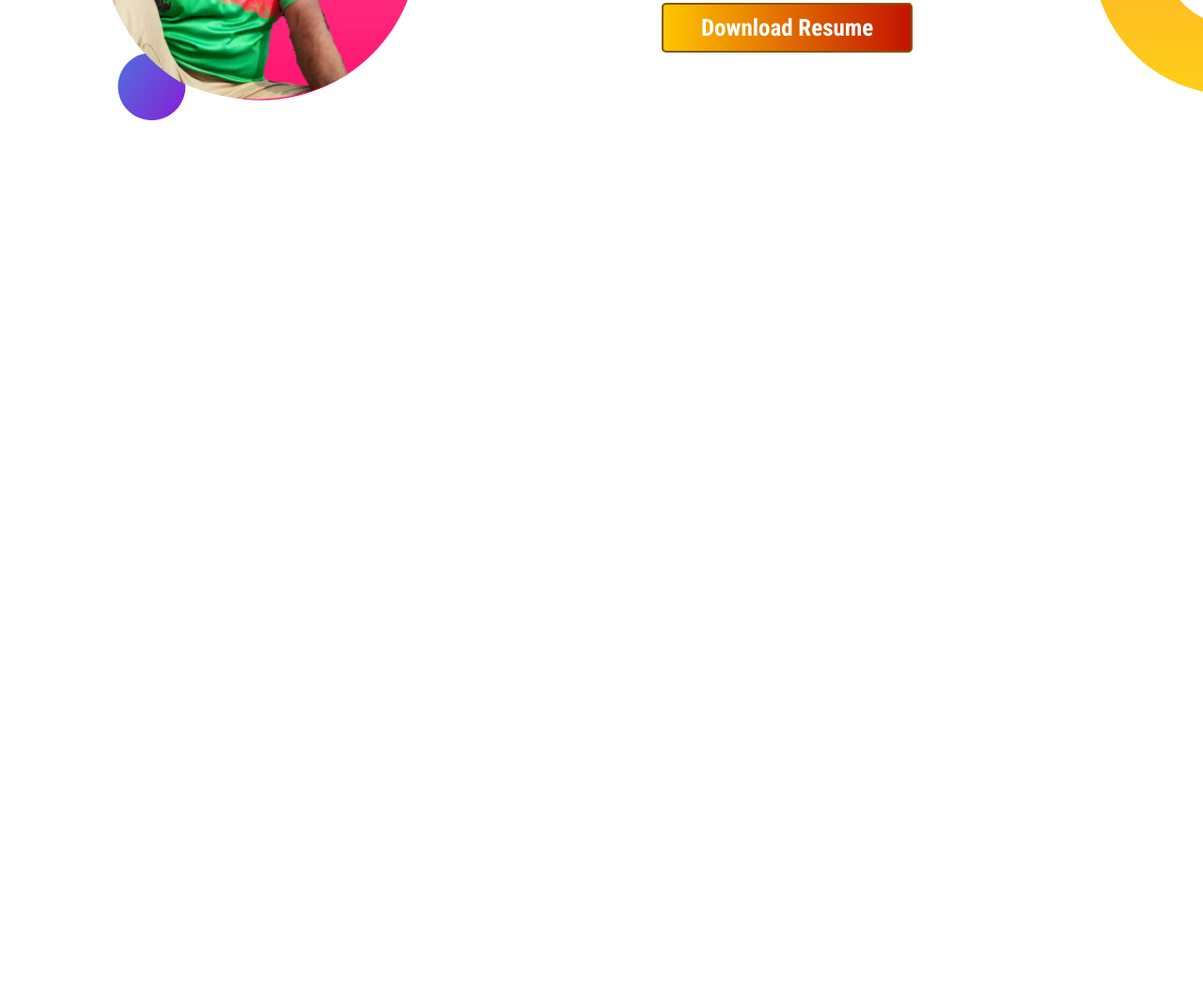
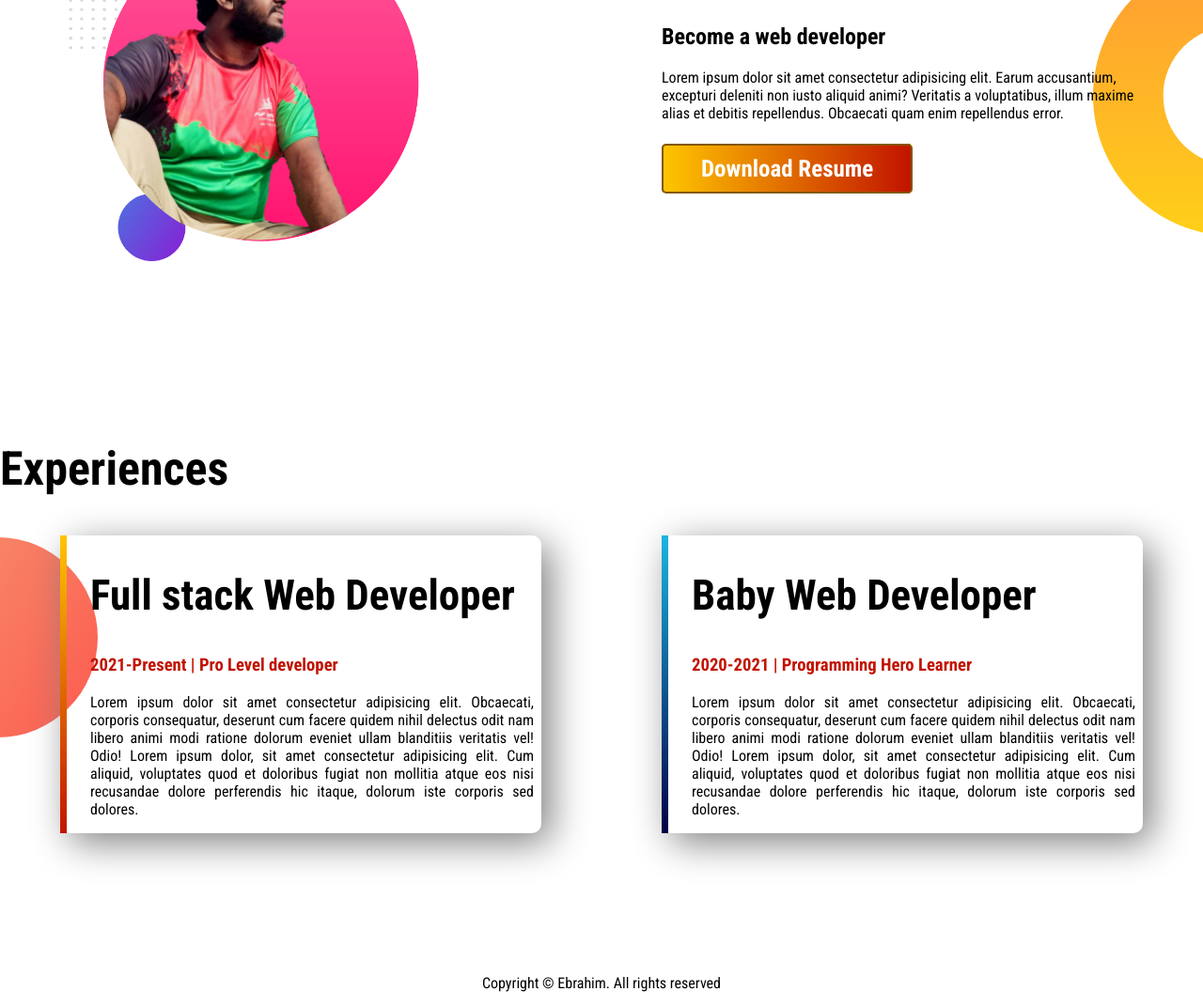
Before and after one commit to EbrahimIslam-tech/developer-portfolio, a plain HTML site: page index.html in a window 1280 px wide. Shown: the part 756-1828 px from the top of the page at 94% size. Before the commit the page ends 926 px from the top, so only its background shows below. Drawn offline with Linux system fonts and the light colour scheme.

Commit message:
push experience, footer

```diff
--- a/index.html
+++ b/index.html
@@ -15,7 +15,7 @@
 </head>
 
 <body>
-    <section class="top-sec">
+    <section class="top-sec flexiable-container">
         <div class="half-width">
             <h1>Welcome TO</h1>
             <h1><span class="name-color">Ebrahim Islam</span> World!</h1>
@@ -35,7 +35,7 @@
             <img src="images/my-bg (1).png" alt="image of developer">
         </div>
     </section>
-    <section class="dream-big">
+    <section class="dream-big flexiable-container">
         <div class="half-width">
             <img src="images/my-bg (2).png" alt="dreamer image">
 
@@ -51,6 +51,54 @@
             <a class="link-btn" target="blank" href="#">Download Resume</a>
         </div>
     </section>
+    <section class="Experiences">
+        <h1>Experiences</h1>
+        <div class="flexiable-container">
+            <div class="Experiences-item">
+                <h1>
+                    Full stack Web Developer
+                </h1>
+                <h3>
+                    2021-Present | Pro Level developer
+                </h3>
+                <p>
+                    Lorem ipsum dolor sit amet consectetur adipisicing elit. Obcaecati, corporis consequatur, deserunt
+                    cum
+                    facere quidem nihil delectus odit nam libero animi modi ratione dolorum eveniet ullam blanditiis
+                    veritatis vel! Odio! Lorem ipsum dolor, sit amet consectetur adipisicing elit. Cum aliquid,
+                    voluptates
+                    quod et doloribus fugiat non mollitia atque eos nisi recusandae dolore perferendis hic itaque,
+                    dolorum
+                    iste corporis sed dolores.
+
+                </p>
+            </div>
+            <div id="baby-dev" class="Experiences-item">
+                <h1>
+                    Baby Web Developer
+                </h1>
+                <h3>
+                    2020-2021 | Programming Hero Learner
+                </h3>
+                <p>
+                    Lorem ipsum dolor sit amet consectetur adipisicing elit. Obcaecati, corporis consequatur, deserunt
+                    cum
+                    facere quidem nihil delectus odit nam libero animi modi ratione dolorum eveniet ullam blanditiis
+                    veritatis vel! Odio! Lorem ipsum dolor, sit amet consectetur adipisicing elit. Cum aliquid,
+                    voluptates
+                    quod et doloribus fugiat non mollitia atque eos nisi recusandae dolore perferendis hic itaque,
+                    dolorum
+                    iste corporis sed dolores.
+
+                </p>
+            </div>
+        </div>
+    </section>
+    <footer>
+        <p>
+            Copyright © Ebrahim. All rights reserved
+        </p>
+    </footer>
 </body>
 
 </html>
--- a/style.css
+++ b/style.css
@@ -9,8 +9,9 @@ h1{
 .name-color{
     color: #bb1402b6;
 }
-section{
+.flexiable-container{
     display: flex;
+    margin-bottom: 150px;
 }
 .half-width{
     width: 50%;
@@ -48,3 +49,37 @@ a{
 .dream-big .link-btn{
     background-image:linear-gradient(to right, #ffc500, #c21300);
 }
+.Experiences{
+    background-image: url(images/exp-bg.png);
+    background-repeat: no-repeat;
+    background-position:left ;
+}
+.Experiences-item{
+    box-shadow: 10px 10px 40px gray;
+    width: 40%;
+    margin-left: 5%;
+    margin-right: 5%;
+    padding-left: 25px;
+    padding-right: 8px;
+    border-left:7px solid;
+    border-image:linear-gradient( #ffc500, #c21300);
+    border-image-slice: 1;
+    border-radius: 10px;
+
+}
+#baby-dev{
+    border-image:linear-gradient(to top, #000046, #1cb5e0);
+    border-image-slice: 1;
+}
+.Experiences-item h1{
+font-size: 45px;
+}
+.Experiences-item h3{
+ color:#c21300;
+}
+.Experiences-item p{
+    text-align: justify;
+}
+footer p{
+    text-align: center;
+}
```
Also changed, not shown: images/jhankar.png (deleted), images/jhankar2.png (deleted).
